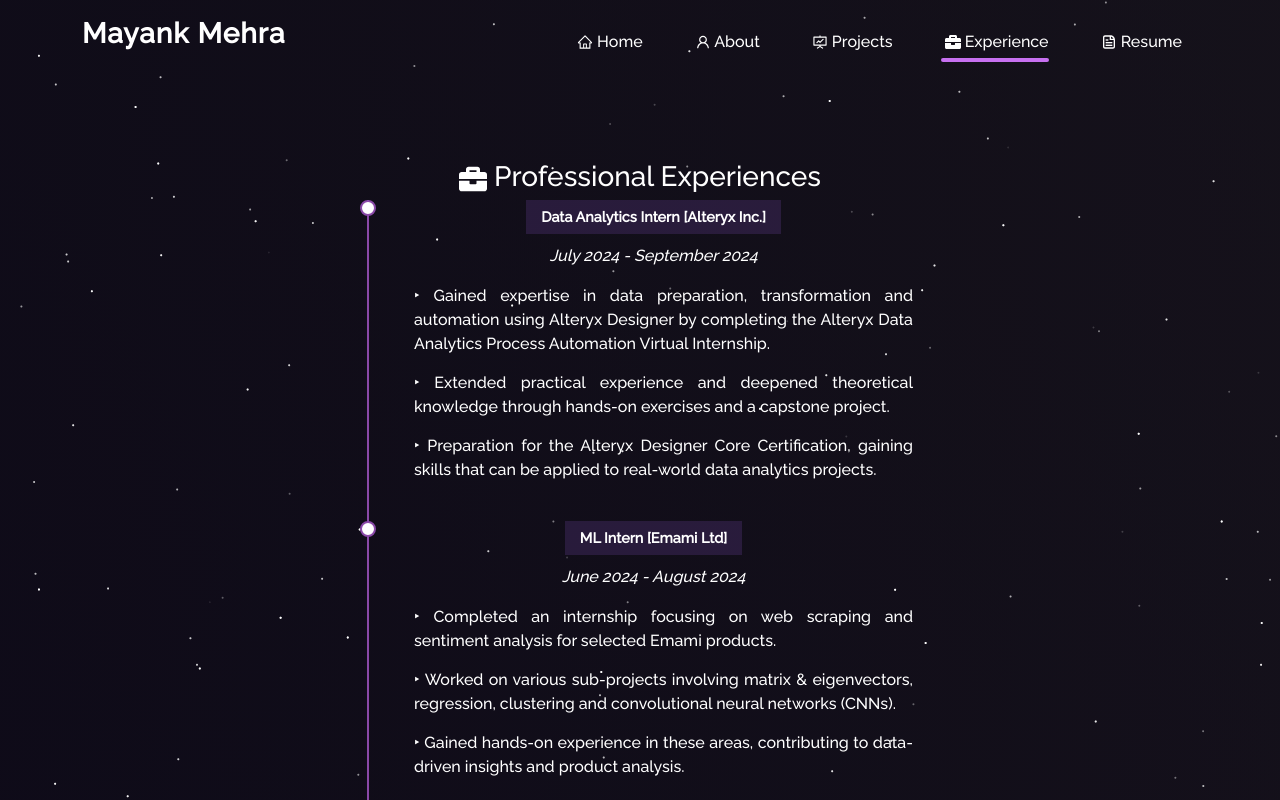
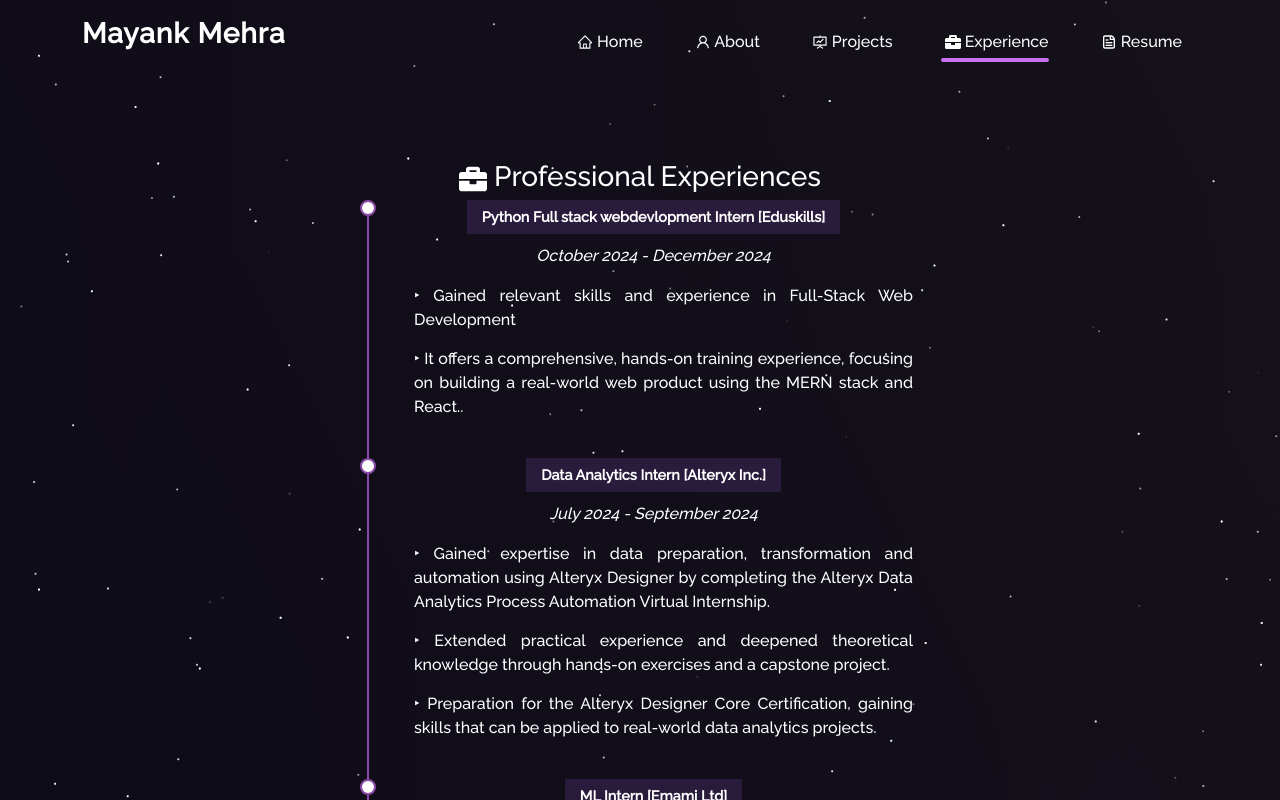
Before and after one commit to MayankMehra7/Mayank-portfolio.github.io, a React (Create React App) app: page /Experience in a window 1280 px wide. Shown: the top 800 px of the page. Built offline with nearby package versions, Linux system fonts and the light colour scheme.

Commit message:
Updated the expierence

```diff
--- a/src/components/Experience/Experience.js
+++ b/src/components/Experience/Experience.js
@@ -18,6 +18,15 @@ function Experience() {
         <Row className="Experience">
           <Col md={6} className="Experience-column">
             <h3 className="Experience-title"><FaBriefcase /> Professional Experiences</h3>
+            <ExperienceContent
+              title="Python Full stack webdevlopment Intern [Eduskills]"
+              date="October 2024 - December 2024"
+              content={[
+                "Gained relevant skills and experience in Full-Stack Web Development",
+                "It offers a comprehensive, hands-on training experience, focusing on building a real-world web product using the MERN stack and React..",
+
+              ]}
+            />
             <ExperienceContent
               title="Data Analytics Intern [Alteryx Inc.]"
               date="July 2024 - September 2024"
```
